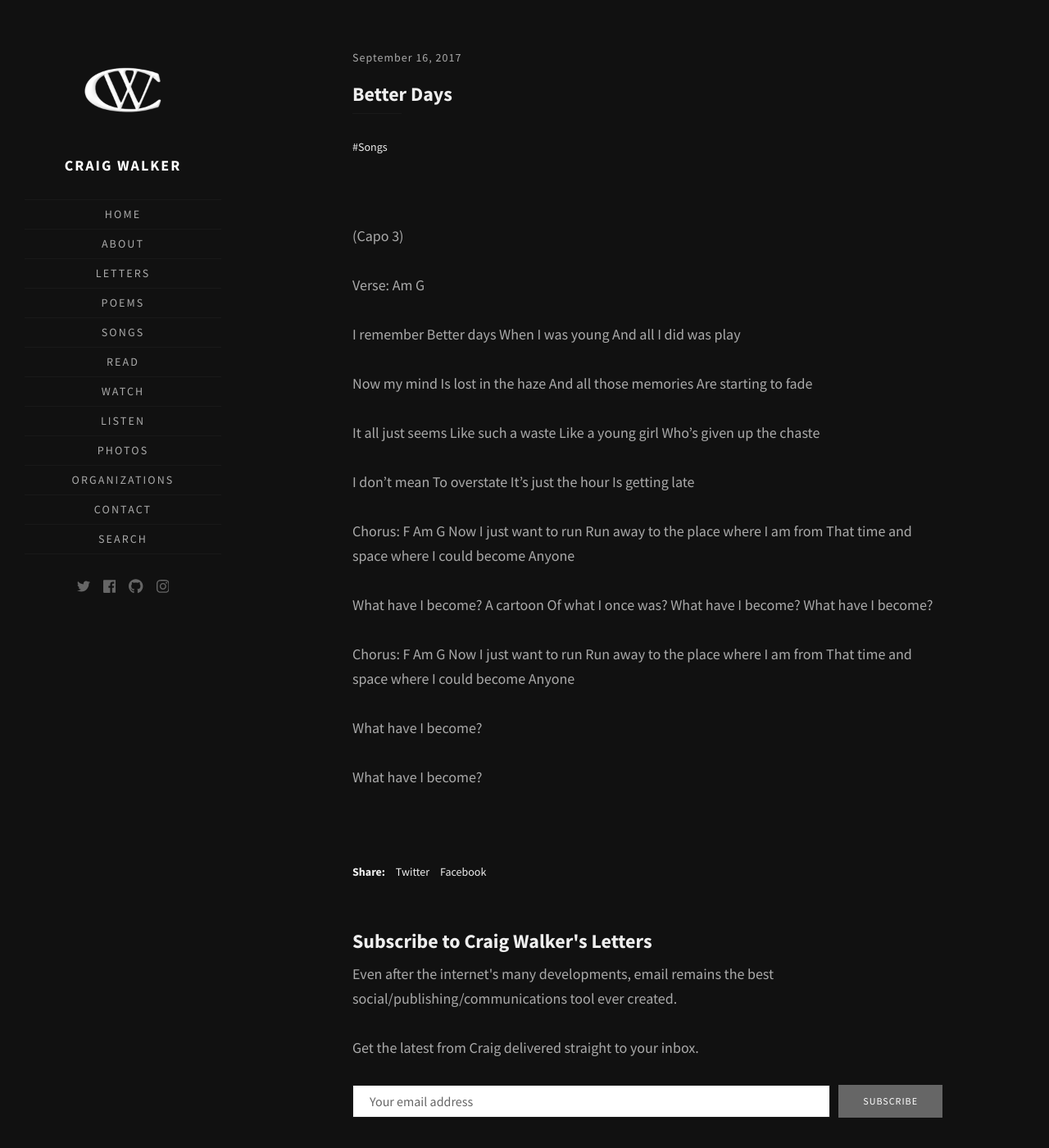
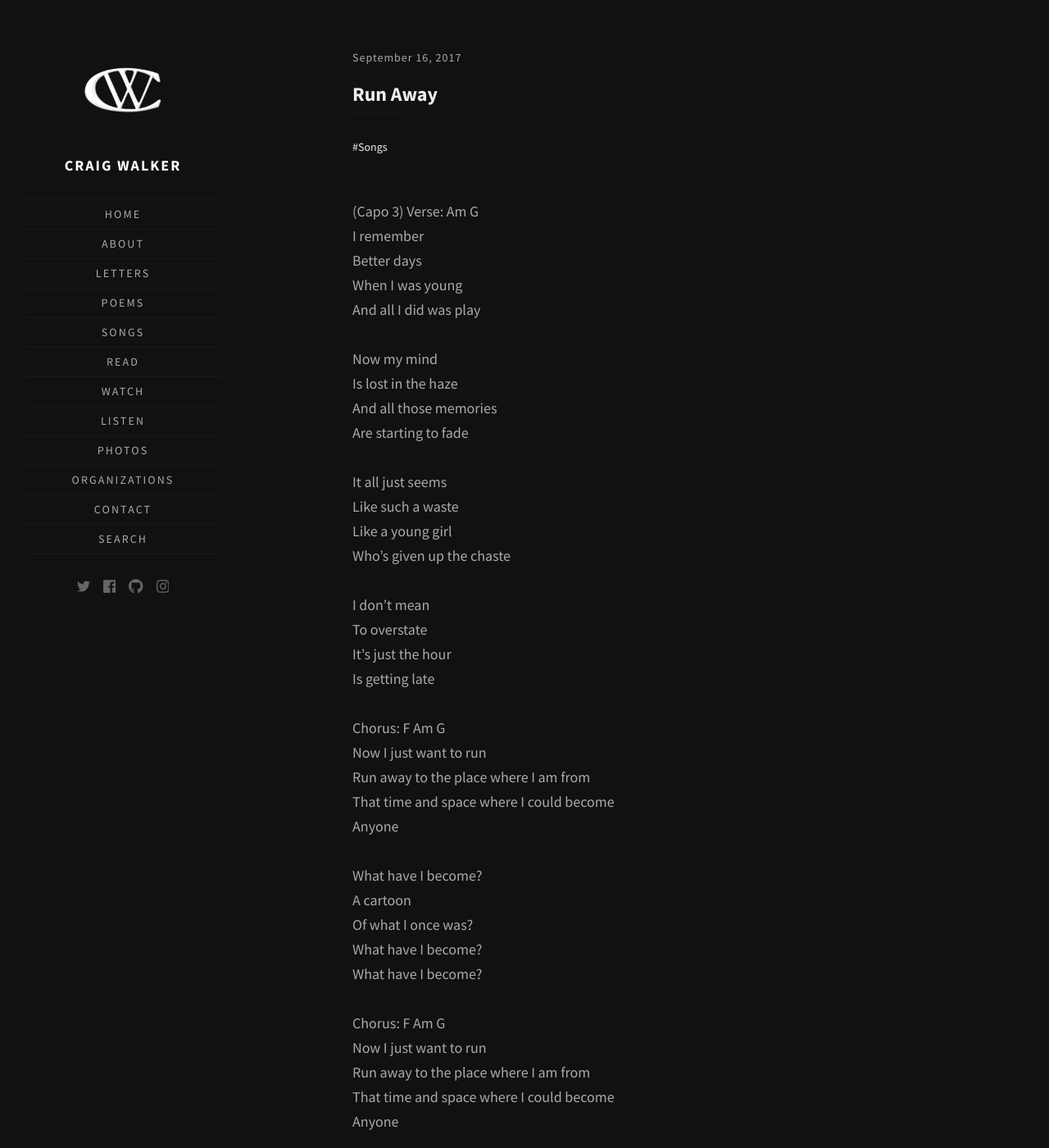
Before and after one commit to walkercraig/walkercraig, a Jekyll site: the page built from _posts/2017/2017-09-16-better-days.md, in a window 1280 px wide and 1400 px high. Shown: the whole window at 82% size. Built offline with Jekyll 4.4.1, drawn with Linux system fonts in a browser that asks for light colours; some web fonts are replaced.

Commit message:
Update 2017-09-16-better-days.md

```diff
--- a/_posts/2017/2017-09-16-better-days.md
+++ b/_posts/2017/2017-09-16-better-days.md
@@ -1,55 +1,53 @@
 ---
 layout: post
 tag: [ Songs ]
-title: Better Days
+title: Run Away
 ---
-
 <br/>
-
 (Capo 3)
-
 Verse:  Am   G
-
-I remember
-Better days
-When I was young
-And all I did was play
-
-Now my mind
-Is lost in the haze
-And all those memories
-Are starting to fade
-
-It all just seems
-Like such a waste
-Like a young girl
-Who’s given up the chaste
-
-I don’t mean
-To overstate
-It’s just the hour
-Is getting late
-
+<br/>
+I remember\
+Better days\
+When I was young\
+And all I did was play\
+<br/>
+Now my mind\
+Is lost in the haze\
+And all those memories\
+Are starting to fade\
+<br/>
+It all just seems\
+Like such a waste\
+Like a young girl\
+Who’s given up the chaste\
+<br/>
+I don’t mean\
+To overstate\
+It’s just the hour\
+Is getting late\
+<br/>
 Chorus:  F  Am  G
-Now I just want to run
-Run away to the place where I am from
-That time and space where I could become
-Anyone
-
+<br/>
+Now I just want to run\
+Run away to the place where I am from\
+That time and space where I could become\
+Anyone\
+<br/>
+What have I become?\
+A cartoon\
+Of what I once was?\
+What have I become?\
+What have I become?\
+<br/>
+Chorus:  F  Am  G
+<br/>
+Now I just want to run\
+Run away to the place where I am from\
+That time and space where I could become\
+Anyone\
+<br/>
 What have I become?
-A cartoon
-Of what I once was?
+<br/>
 What have I become?
-What have I become?
-
-Chorus:  F  Am  G
-Now I just want to run
-Run away to the place where I am from
-That time and space where I could become
-Anyone
-
-What have I become?
-
-What have I become?
-
 <br/>
```
